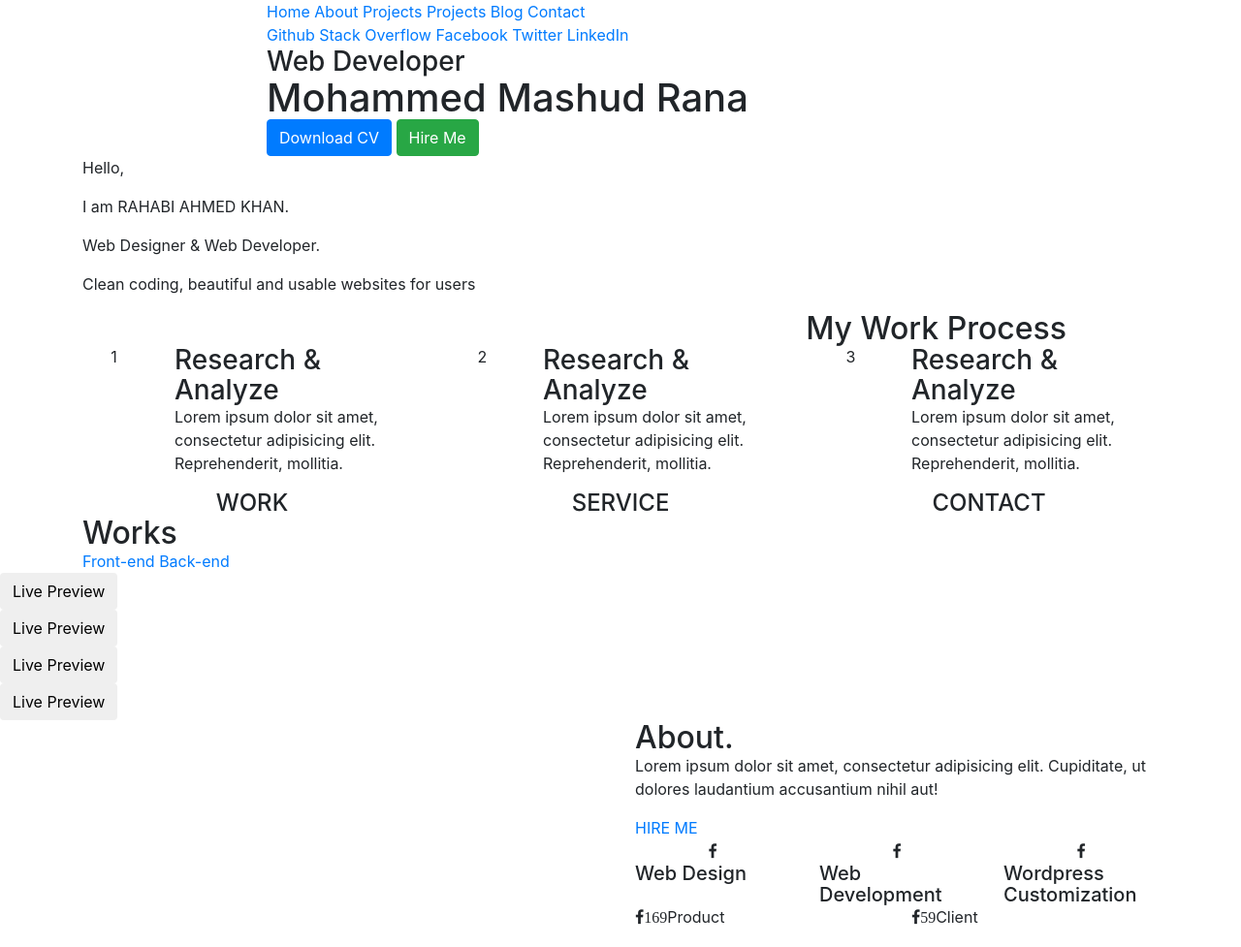
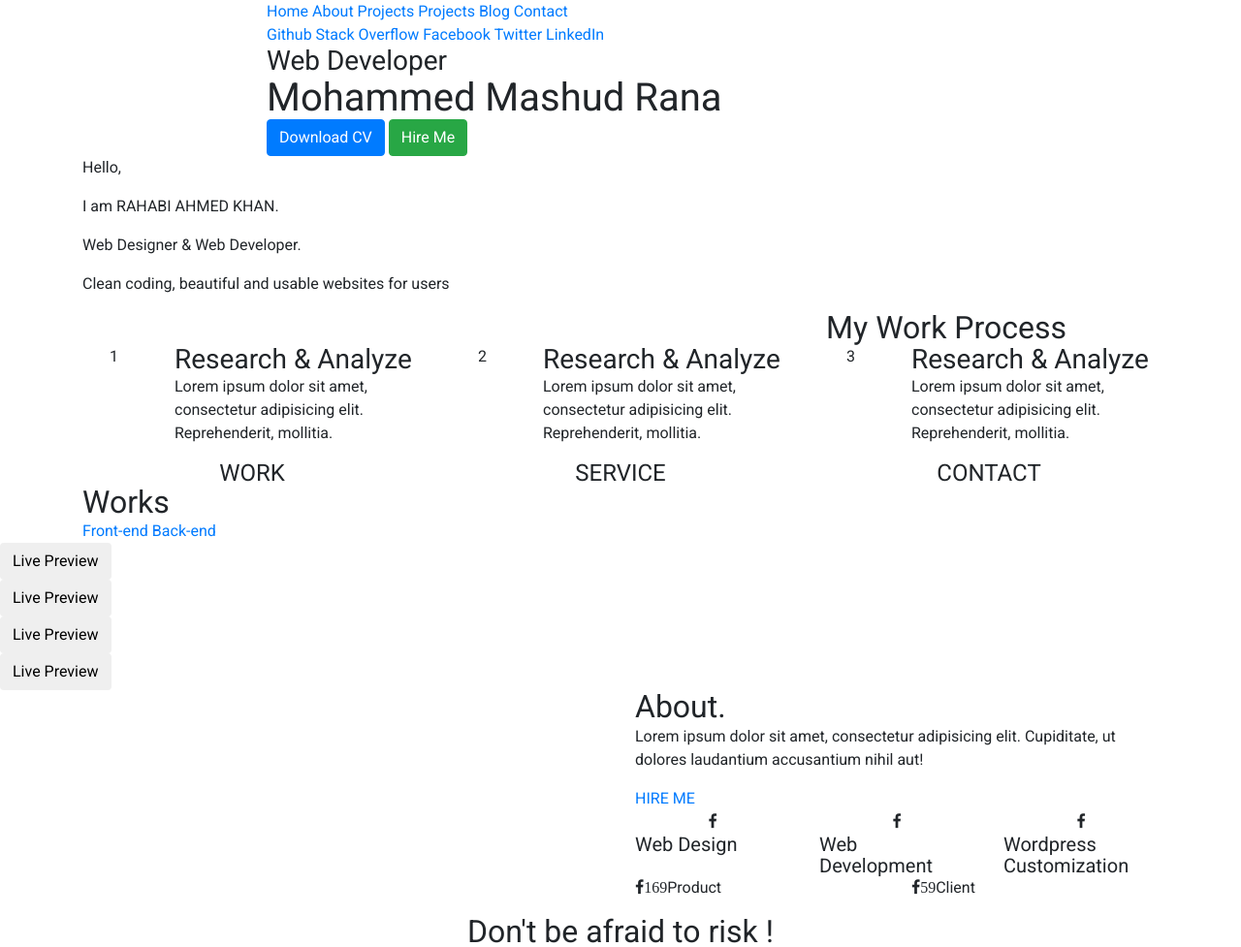
Before and after one commit to mashudranagithub/MyPortfolio, a plain HTML site: page index.html in a window 1280 px wide. Shown: the top 977 px of the page at 97% size. Drawn offline with Linux system fonts and the light colour scheme.

Commit message:
Font ready to use

```diff
--- a/assets/css/main.css
+++ b/assets/css/main.css
@@ -1,6 +1,7 @@
 body{
     margin:0;
     padding:0;
+    font-family: 'Roboto', sans-serif;
 }
 
 a,
--- a/index.html
+++ b/index.html
@@ -16,7 +16,7 @@
 
     <!-- fonts CSS -->
     <link rel="stylesheet" href="assets/css/font-awesome.min.css">
-    <link rel="stylesheet" href="assets/css/webfont.css">
+    <link href="https://fonts.googleapis.com/css?family=Roboto:100,400,700,900" rel="stylesheet">
 
     <!-- Main CSS -->
     <link rel="stylesheet" href="assets/css/main.css">
```
